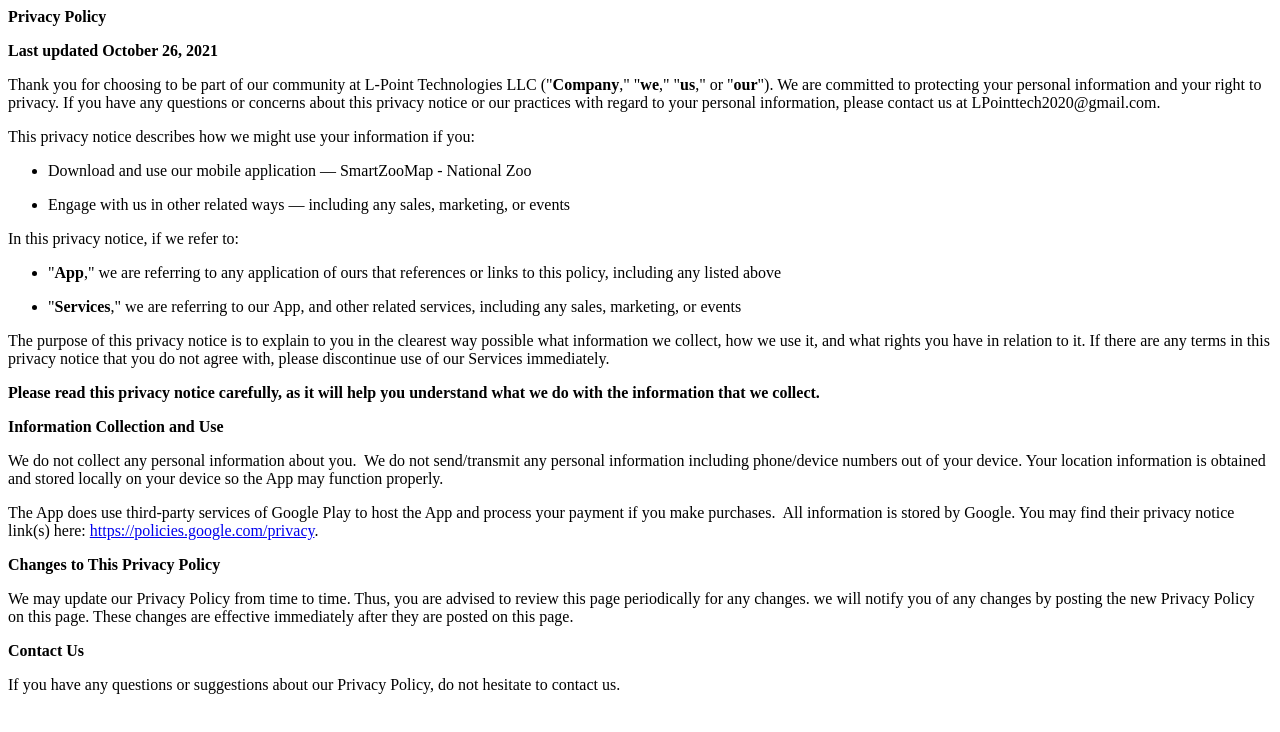
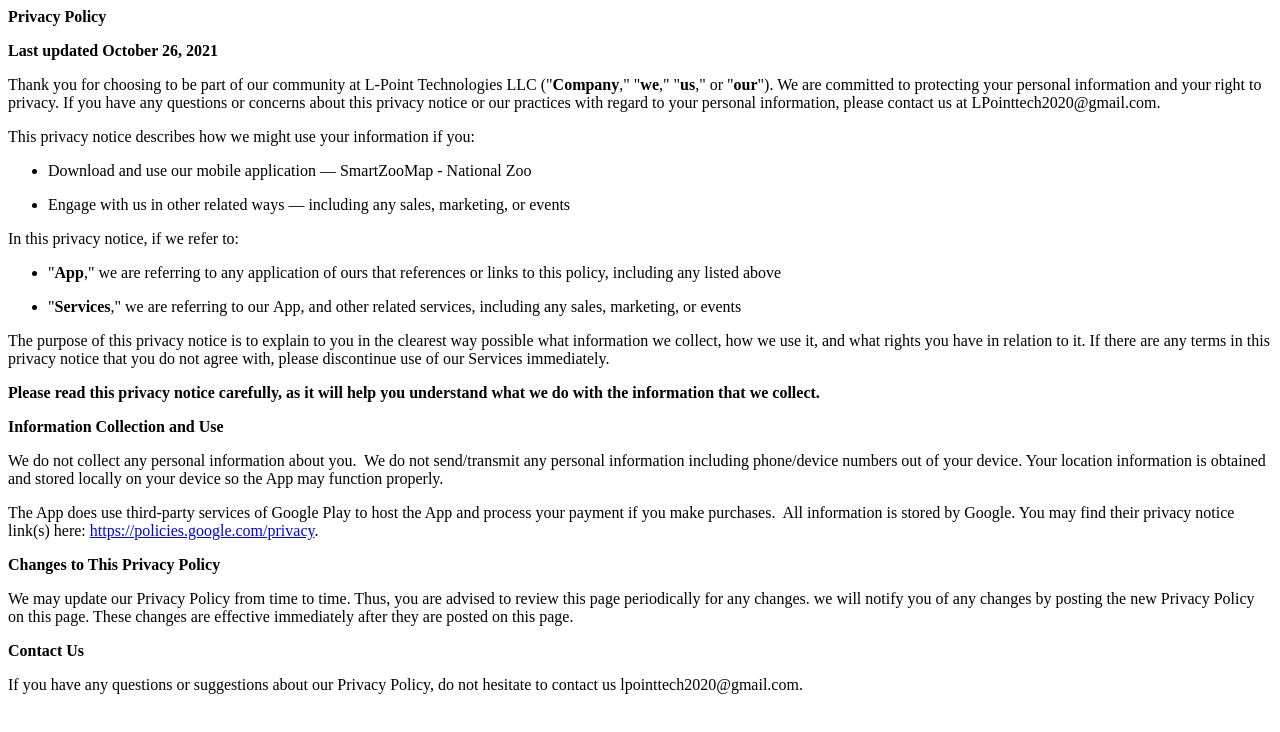
Before and after one commit to LPointtech/lpointtech.github.io, a plain HTML site: page privacy_national/index.html in a window 1280 px wide. Drawn offline with Linux system fonts and the light colour scheme.

Commit message:
Update index.html

```diff
--- a/privacy_national/index.html
+++ b/privacy_national/index.html
@@ -23,6 +23,6 @@
 <p><strong>Changes to This Privacy Policy</strong></p>
 <p>We may update our Privacy Policy from time to time. Thus, you are advised to review this page periodically for any changes. we will notify you of any changes by posting the new Privacy Policy on this page. These changes are effective immediately after they are posted on this page.</p>
 <p><strong>Contact Us</strong></p>
-<p>If you have any questions or suggestions about our Privacy Policy, do not hesitate to contact us.</p>
+<p>If you have any questions or suggestions about our Privacy Policy, do not hesitate to contact us lpointtech2020@gmail.com.</p>
 <p>&nbsp;</p>
 <p>&nbsp;</p>
```
